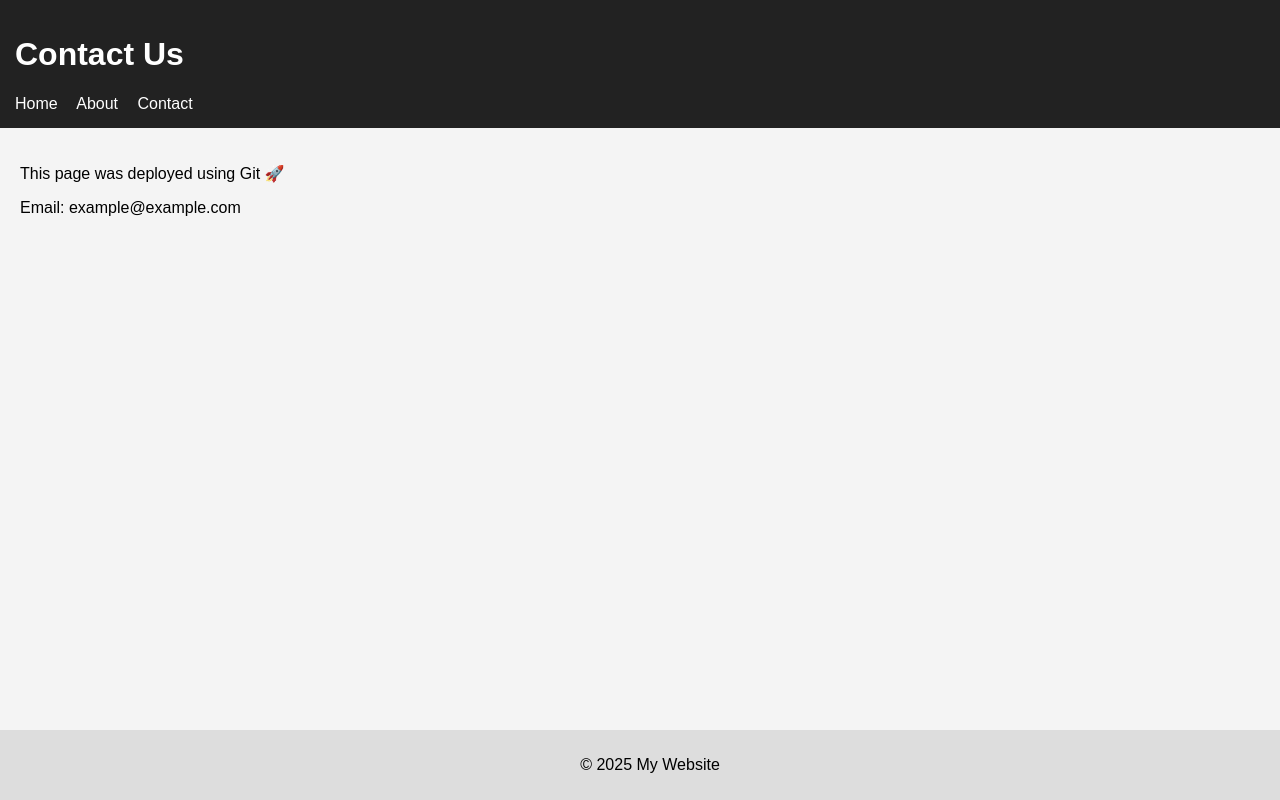
After one commit to GamerX055z/Cloud-Project, a Flask app: page /contact in a window 1280 px wide. The commit adds this page. Run offline with Flask 3, Linux system fonts and the light colour scheme.

Commit message:
Add contact page

```diff
--- a/app.py
+++ b/app.py
@@ -4,6 +4,10 @@ import logging
 app = Flask(__name__)
 
 logging.basicConfig(level=logging.INFO)
+@app.route("/contact")
+def contact():
+    app.logger.info("Contact page accessed")
+    return render_template("contact.html")
 
 @app.route("/")
 def home():
--- a/templates/about.html
+++ b/templates/about.html
@@ -11,7 +11,8 @@
         <h1>About This Site</h1>
         <nav>
             <a href="{{ url_for('home') }}">Home</a>
-            <a href="{{ url_for('about') }}">About</a>
+        <a href="{{ url_for('about') }}">About</a>
+        <a href="{{ url_for('contact') }}">Contact</a>
         </nav>
     </header>
 
--- /dev/null
+++ b/templates/contact.html
@@ -0,0 +1,29 @@
+<!DOCTYPE html>
+<html lang="en">
+<head>
+    <meta charset="UTF-8">
+    <title>Contact</title>
+    <link rel="stylesheet" href="{{ url_for('static', filename='css/style.css') }}">
+</head>
+<body>
+
+<header>
+    <h1>Contact Us</h1>
+    <nav>
+        <a href="{{ url_for('home') }}">Home</a>
+        <a href="{{ url_for('about') }}">About</a>
+        <a href="{{ url_for('contact') }}">Contact</a>
+    </nav>
+</header>
+
+<main>
+    <p>This page was deployed using Git 🚀</p>
+    <p>Email: example@example.com</p>
+</main>
+
+<footer>
+    <p>© 2025 My Website</p>
+</footer>
+
+</body>
+</html>
--- a/templates/index.html
+++ b/templates/index.html
@@ -11,7 +11,8 @@
         <h1>Welcome to My Website</h1>
         <nav>
            <a href="{{ url_for('home') }}">Home</a>
-           <a href="{{ url_for('about') }}">About</a>
+        <a href="{{ url_for('about') }}">About</a>
+        <a href="{{ url_for('contact') }}">Contact</a>
         </nav>
     </header>
 
```
